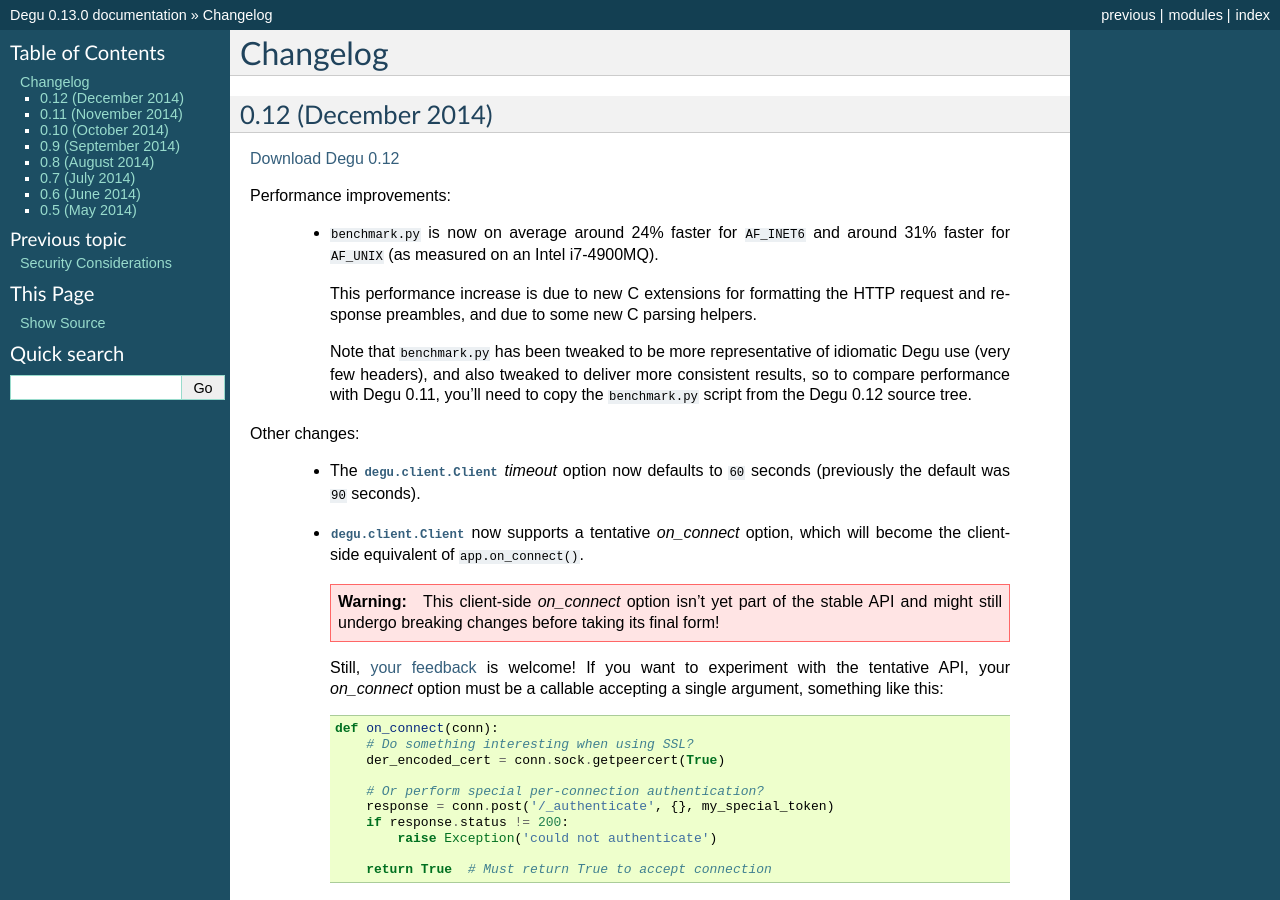
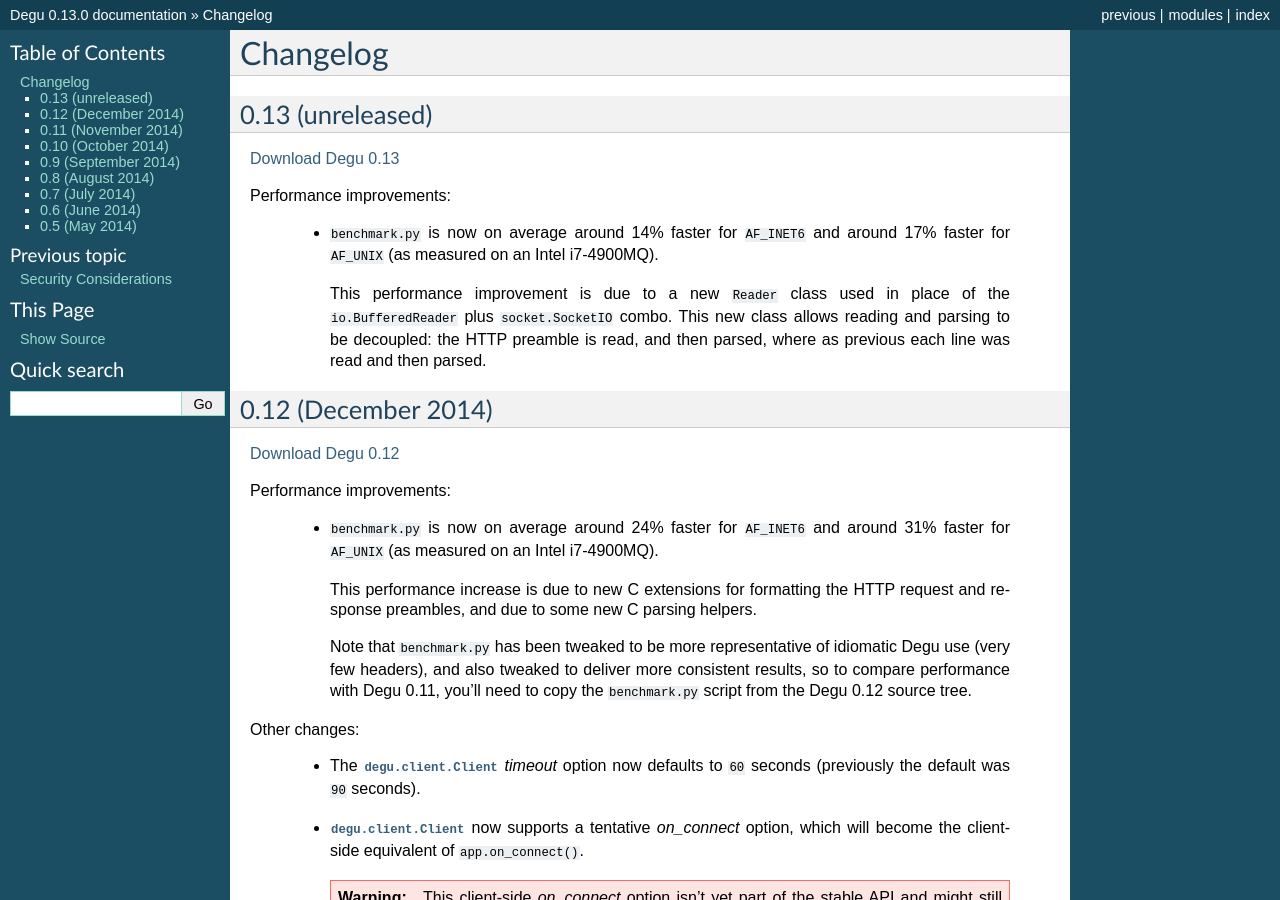
Before and after one commit to json420/degu, a Sphinx documentation site: the page built from doc/changelog.rst, in a window 1280 px wide and 900 px high. Built offline with Sphinx 7.4.7, drawn with Linux system fonts in a browser that asks for light colours.

Commit message:
Start on 0.13 changelog

```diff
--- a/doc/changelog.rst
+++ b/doc/changelog.rst
@@ -1,5 +1,25 @@
 Changelog
 =========
+
+
+0.13 (unreleased)
+-----------------
+
+`Download Degu 0.13`_
+
+Performance improvements:
+
+    *   ``benchmark.py`` is now on average around 14% faster for ``AF_INET6``
+        and around 17% faster for ``AF_UNIX`` (as measured on an Intel
+        i7-4900MQ).
+
+        This performance improvement is due to a new ``Reader`` class used in
+        place of the ``io.BufferedReader`` plus ``socket.SocketIO`` combo.  This
+        new class allows reading and parsing to be decoupled: the HTTP preamble
+        is read, and then parsed, where as previous each line was read and then
+        parsed.
+
+
 
 0.12 (December 2014)
 --------------------
@@ -962,6 +982,7 @@
 
 
 
+.. _`Download Degu 0.13`: https://launchpad.net/degu/+milestone/0.13
 .. _`Download Degu 0.12`: https://launchpad.net/degu/+milestone/0.12
 .. _`Download Degu 0.11`: https://launchpad.net/degu/+milestone/0.11
 .. _`Download Degu 0.10`: https://launchpad.net/degu/+milestone/0.10
```
